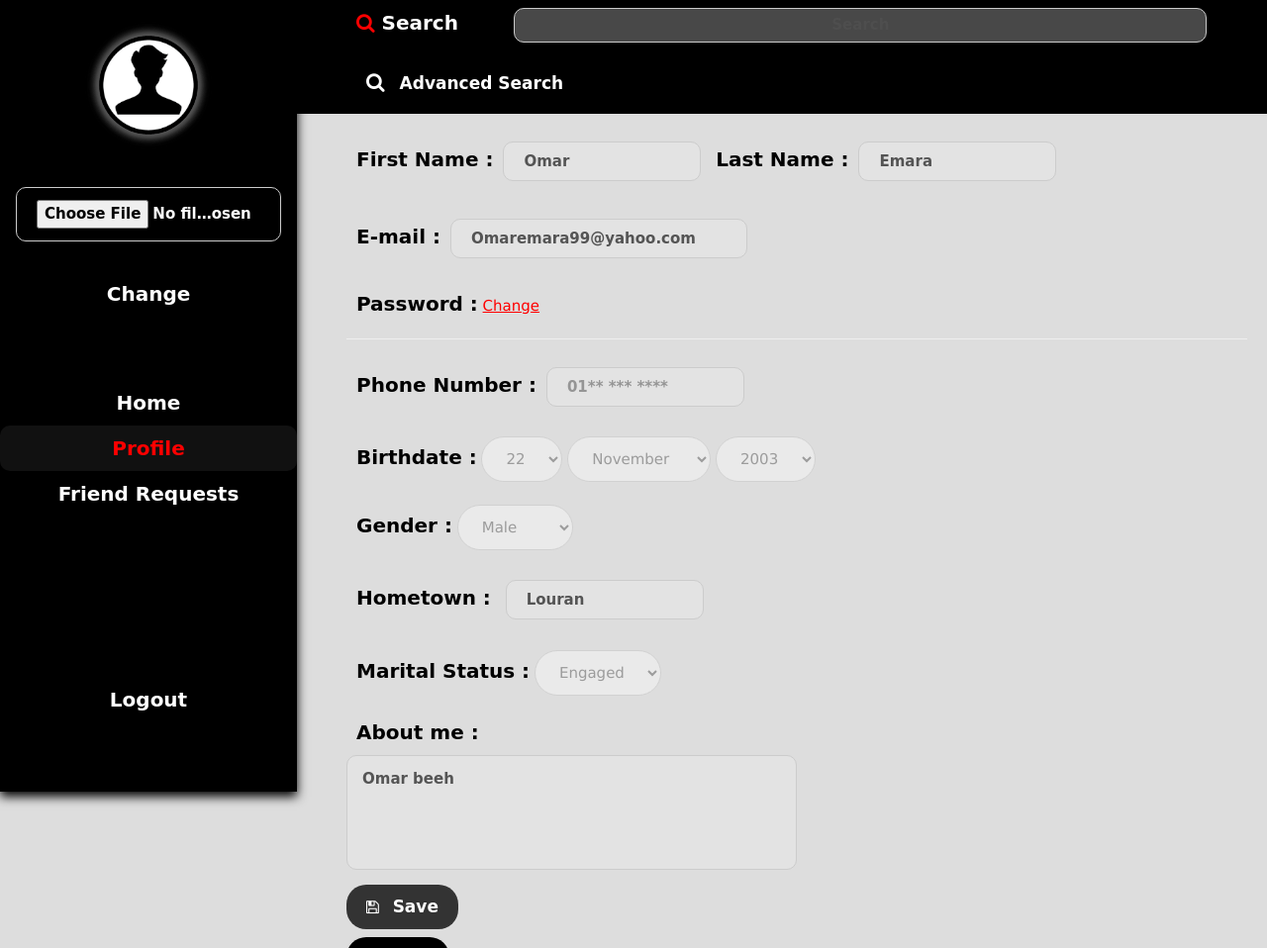
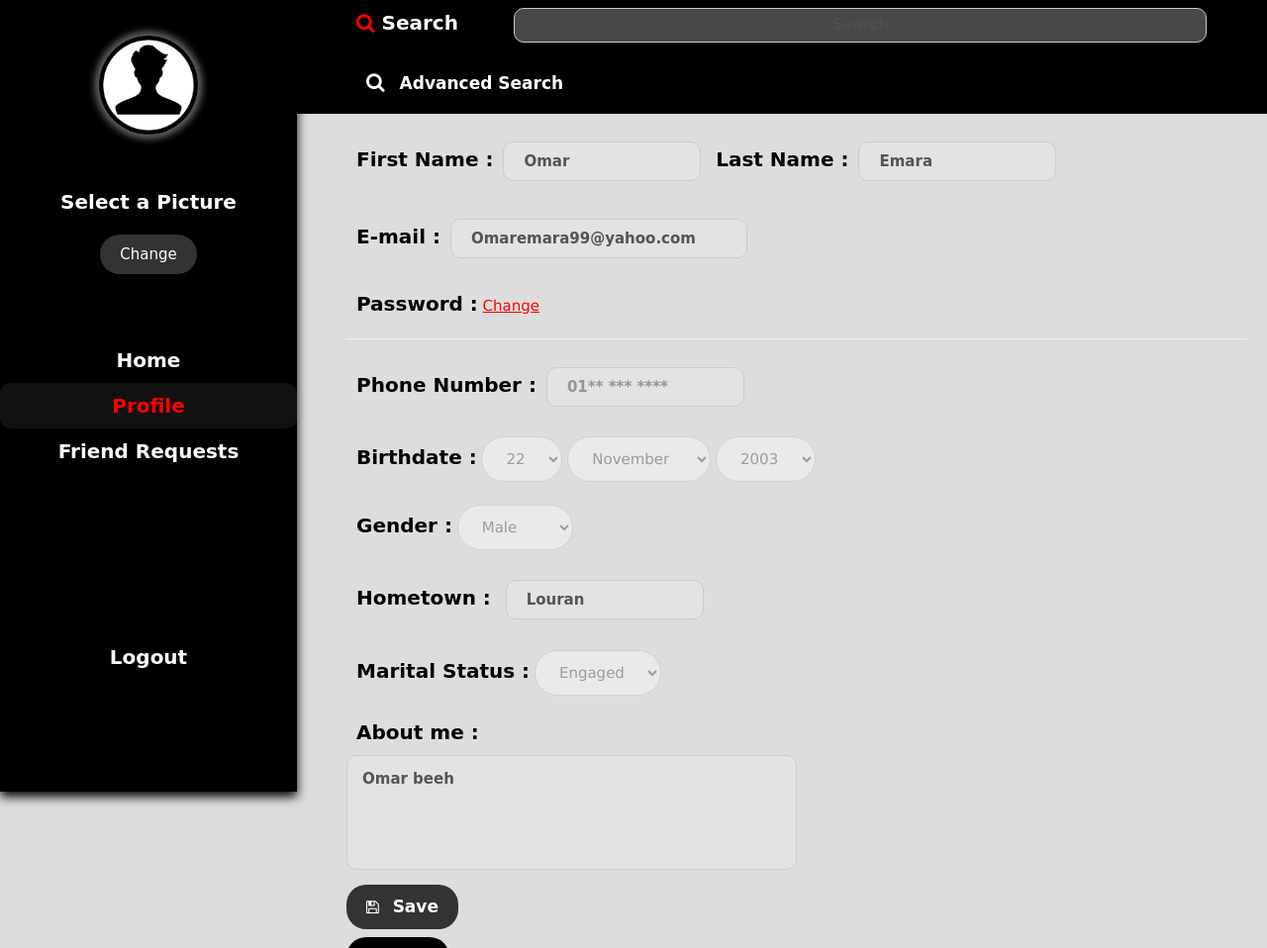
Before and after one commit to OmarShalaby24/Social-Network, a PHP site: page /profile.php in a window 1280 px wide. Shown: the top 958 px of the page at 99% size. Run offline with PHP 8.4, Linux system fonts and the light colour scheme; a user stored in the database is signed in; data comes from the database, SQL or seed files in the repository.

Commit message:
Add files via upload

```diff
--- a/profile.php
+++ b/profile.php
@@ -323,10 +323,11 @@
                         <img src="<?php echo $picture; ?>" alt="" class="w3-wide glow" height="100px" style="border-radius: 200px;box-shadow: 0 0 10px white;margin-top: 20px"><br><br>
                         <form method="POST" action="pic.php" enctype="multipart/form-data">
                             <br>
-                            <input type="file"  style="color: white" name="uploadfile" value=""/>
+                            <label id="select" for="imageUpload" class="sidebar-item sidebar-button label" onclick="selected()">Select a Picture</label>
+                            <input type="file" id="imageUpload" accept="image/*" style="display: none" name="uploadfile" onclick="selected()">
                             <div>
-                                <br>
-                                <button type="submit" class="sidebar-item sidebar-button label" name="upload">Change</button>
+                                <button type="submit" class="" id="change" name="upload" disabled style="width: auto;height: 40px;padding: 0 20px 0 20px;margin-top: 10px;border-radius: 20px;font-family: cursive;"> Change</button>
+
                             </div>
                         </form>
                 </div>
@@ -566,7 +567,7 @@
                                 <br><br>
                                 <label for="bio" >About me :</label><br>
                                 <textarea id="bio" rows="4" name="bio" class="textarea" placeholder="Your bio..." disabled><?php global $bio;echo $bio ?></textarea>
-                <br>
+                                <br>
 
                                 <button type="submit" class="fa fa-save" id="save" disabled name="save" style="width: auto;border-radius: 20px" onClick="window.location.href ='profile.php'"> <label style="color: white;font-size: 17px">Save</label></button>
 
@@ -629,6 +630,9 @@
                         document.getElementById("save").disabled = false;
                         document.getElementById("link").hidden = true;
                 }
+                function selected(){
+                        document.getElementById("change").disabled = false;
+                }
                 </script>
 </body>
 
--- a/style.css
+++ b/style.css
@@ -87,7 +87,7 @@ div.sticky {
         margin-top: 190px;
 }
 
-input[type=text], [type=password],[type=file] {
+input[type=text], [type=password] {
         width: 100%;
         padding: 12px 20px;
         margin: 8px 0;
@@ -175,7 +175,7 @@ label {
         background-color: #111111!important;
 }
 
-input[type=submit], [type=button] {
+input[type=submit], [type=button],[type=file] {
         width: 100%;
         background-color: #000000;
         color: white;
```
